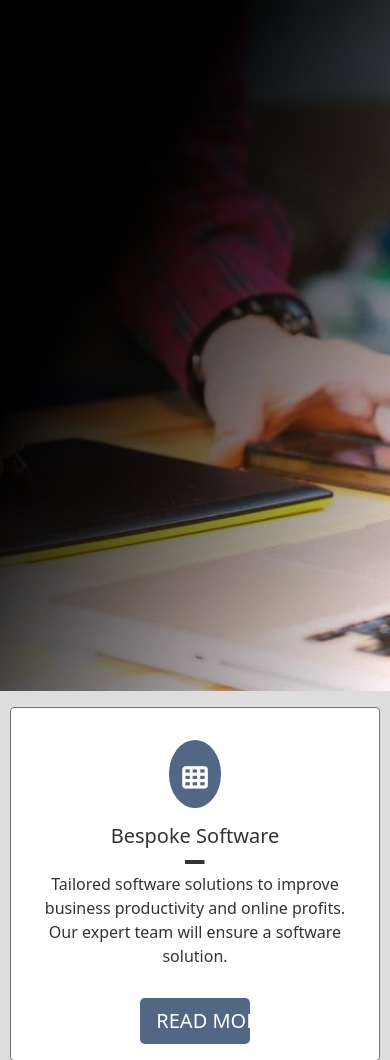
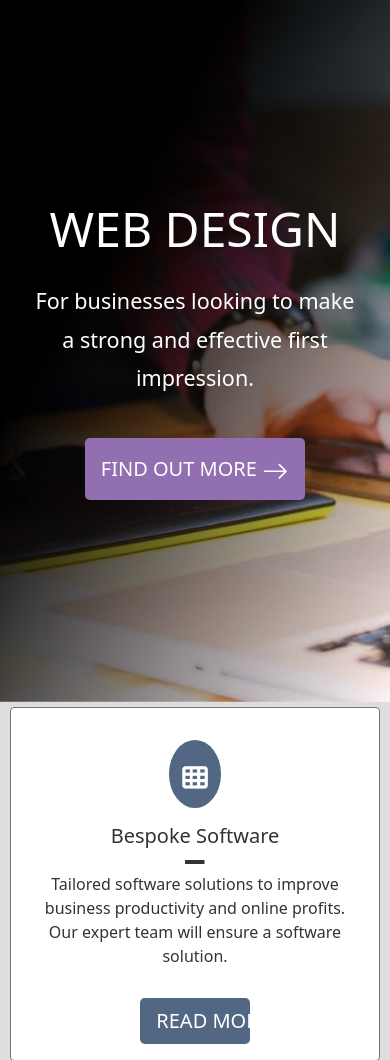
Before and after one commit to MattMakesNoise/Netmatters-HTML-CSS-JS-PHP-Reflection, a PHP site: page / in a window 390 px wide; the page is wider, and only the part inside the window is pictured. Shown: the part 153-1213 px from the top of that part. Run offline with PHP 8.4, Linux system fonts and the light colour scheme; some libraries are stand-ins or nearby versions.

Commit message:
further hero styling
correcting hero typography and alignment. Editing hero button and adding hover state.

```diff
--- a/css/style.css
+++ b/css/style.css
@@ -123,17 +123,6 @@ input[type="search"] {
   height: 82vh;
 }
 
-.hero::before {
-  background-image: -webkit-gradient(linear, left top, right bottom, from(black), to(rgba(0, 0, 0, 0)));
-  background-image: linear-gradient(to bottom right, black, rgba(0, 0, 0, 0));
-  z-index: 1;
-}
-
-.hero img {
-  padding-left: 0;
-  padding-right: 0;
-}
-
 .hero-bg1 {
   background-image: -webkit-gradient(linear, left top, right bottom, color-stop(30%, black), to(rgba(0, 0, 0, 0))), url("/img/dev-hero.jpg");
   background-image: linear-gradient(to bottom right, black 30%, rgba(0, 0, 0, 0)), url("/img/dev-hero.jpg");
@@ -143,6 +132,47 @@ input[type="search"] {
   background-position: center;
   -o-object-fit: none;
      object-fit: none;
+}
+
+.hero-text-wrapper {
+  padding: 55% 5%;
+}
+
+.hero-title,
+.hero-subtitle {
+  color: #fff;
+  text-align: center;
+  font-weight: 400;
+}
+
+.hero-title {
+  text-transform: uppercase;
+  font-size: 3rem;
+  margin-bottom: 1.5rem;
+}
+
+.hero-subtitle {
+  line-height: 1.8;
+  margin-bottom: 2.5rem;
+}
+
+.hero-button {
+  background-color: #926FB1;
+  color: #fff;
+  text-decoration: none;
+  text-transform: uppercase;
+  white-space: nowrap;
+  border: none;
+}
+
+.hero-button:hover {
+  background-color: #79539A;
+}
+
+.hero-button svg {
+  height: 20%;
+  width: 20%;
+  padding-right: 0.7rem;
 }
 
 /*========== CARDS ===========*/
@@ -509,7 +539,7 @@ input[type="search"] {
 
 /*========== TRAIN CARD ======*/
 .train-card .icon-border {
-  background-color: #79539A;
+  background-color: #926FB1;
 }
 
 .train-card .card-icon {
@@ -523,13 +553,13 @@ input[type="search"] {
 }
 
 .train-card .train-btn {
-  background-color: #79539A;
+  background-color: #926FB1;
   color: #fff;
   text-decoration: none;
 }
 
 .train-card:hover {
-  background-color: #79539A;
+  background-color: #926FB1;
 }
 
 .train-card:hover .icon-border {
@@ -537,7 +567,7 @@ input[type="search"] {
 }
 
 .train-card:hover .card-icon {
-  color: #79539A;
+  color: #926FB1;
 }
 
 .train-card:hover .card-text,
@@ -552,7 +582,7 @@ input[type="search"] {
 
 .train-card:hover .train-btn {
   background-color: #fff;
-  color: #79539A;
+  color: #926FB1;
   text-decoration: none;
 }
 
@@ -592,7 +622,7 @@ input[type="search"] {
 
 /*========== NEWS ============*/
 .news-title {
-  height: 15vh;
+  height: 10vh;
 }
 
 .news-title-text {
@@ -602,7 +632,7 @@ input[type="search"] {
   background-size: 15vw 5%;
   background-position: bottom left 1rem;
   padding-bottom: 1rem;
-  font-size: 1.4rem;
+  font-size: 1.5rem;
   color: #333645;
   padding-top: 2rem;
   margin-bottom: 0;
--- a/index.html
+++ b/index.html
@@ -48,8 +48,18 @@
 
         <!-- Hero -->
         <main class="row hero">
-            <div class="hero-bg1"></div>
+            <div class="hero-bg1">
+                <div class="hero-text-wrapper col-xs-4 col-sm-6 col-md-8 col-centered d-flex flex-column align-items-center">
+                    <h1 class="hero-title">Web Design</h1>
+                    <h4 class="hero-subtitle">For businesses looking to make a strong and effective first impression.</h4>
+                    <button class="btn-lg hero-button p-3">Find Out More <svg xmlns="http://www.w3.org/2000/svg" width="16" height="16" fill="currentColor" class="bi bi-arrow-right" viewBox="0 0 16 16">
+                        <path fill-rule="evenodd" d="M1 8a.5.5 0 0 1 .5-.5h11.793l-3.147-3.146a.5.5 0 0 1 .708-.708l4 4a.5.5 0 0 1 0 .708l-4 4a.5.5 0 0 1-.708-.708L13.293 8.5H1.5A.5.5 0 0 1 1 8z"/>
+                        </svg>
+                    </button>
+                </div>
+            </div>
         </main>
+
         <!-- Hero End -->
 
         <!-- Cards -->
--- a/sass/style.scss
+++ b/sass/style.scss
@@ -148,23 +148,7 @@ input[type="search"] {
 /*========== HERO ============*/
 .hero {
     height: 82vh;
-    &::before {
-        background-image: linear-gradient(to bottom right, rgba(0,0,0,1) , rgba(0,0,0,0));
-        z-index: 1;
-    }
-    img {
-        padding-left: 0;
-        padding-right: 0;
-    }
 }
-
-// .hero-bg1 {
-//     background-image: url('/img/dev-hero.jpg');
-//     width: 100%;
-//     height: auto;
-//     background-size: cover;
-//     object-fit: none;
-// }
 
 .hero-bg1 {
     background-image:
@@ -175,6 +159,45 @@ input[type="search"] {
     background-size: cover;
     background-position: center;
     object-fit: none;
+}
+
+.hero-text-wrapper {
+    padding: 55% 5%;
+}
+
+.hero-title,
+.hero-subtitle {
+    color: $white;
+    text-align: center;
+    font-weight: 400;
+}
+
+.hero-title {
+    text-transform: uppercase;
+    font-size: 3rem;
+    margin-bottom: 1.5rem;
+}
+
+.hero-subtitle {
+    line-height: 1.8;
+    margin-bottom: 2.5rem;
+}
+
+.hero-button {
+    background-color: $web;
+    color: $white;
+    text-decoration: none;
+    text-transform: uppercase;
+    white-space: nowrap;
+    border: none;
+    &:hover {
+        background-color: $web-dark;
+    }
+    svg {
+        height: 20%;
+        width: 20%;
+        padding-right: 0.7rem;
+    }
 }
 /*========== CARDS ===========*/
 .cards-section {
@@ -475,7 +498,7 @@ input[type="search"] {
     /*========== TRAIN CARD ======*/
     .train-card {
         .icon-border {
-            background-color: $web-dark;
+            background-color: $web;
         }
         .card-icon {
             color: $white;
@@ -486,17 +509,17 @@ input[type="search"] {
             color: black;
         }
         .train-btn {
-            background-color: $web-dark;
+            background-color: $web;
             color: $white;
             text-decoration: none;
         }
         &:hover {
-            background-color: $web-dark;
+            background-color: $web;
             .icon-border {
                 background-color: white;
             }
             .card-icon {
-                color: $web-dark;
+                color: $web;
             }
             .card-text,
             .card-title {
@@ -507,7 +530,7 @@ input[type="search"] {
             }
             .train-btn {
                 background-color: $white;
-                color: $web-dark;
+                color: $web;
                 text-decoration: none;
             }
         }
@@ -546,7 +569,7 @@ input[type="search"] {
 }
 /*========== NEWS ============*/
 .news-title {
-    height: 15vh;
+    height: 10vh;
 }
 
 .news-title-text {
@@ -555,7 +578,7 @@ input[type="search"] {
     background-size: 15vw 5%;
     background-position: bottom left 1rem;
     padding-bottom: 1rem;
-    font-size: 1.4rem;
+    font-size: 1.5rem;
     color: $dark-blue;
     padding-top: 2rem;
     margin-bottom: 0;
```
Also changed, not shown: 1 other file.
